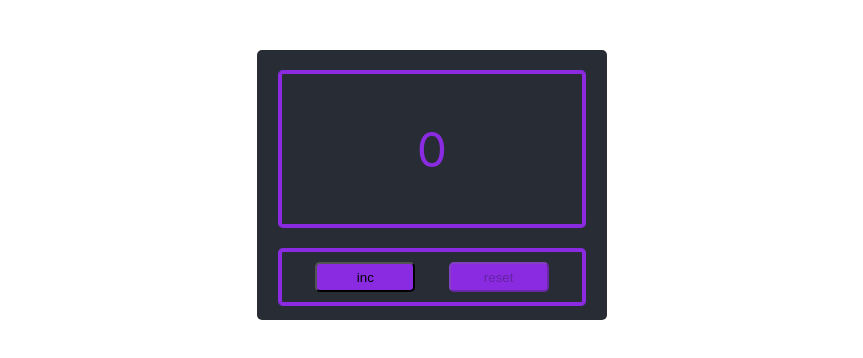
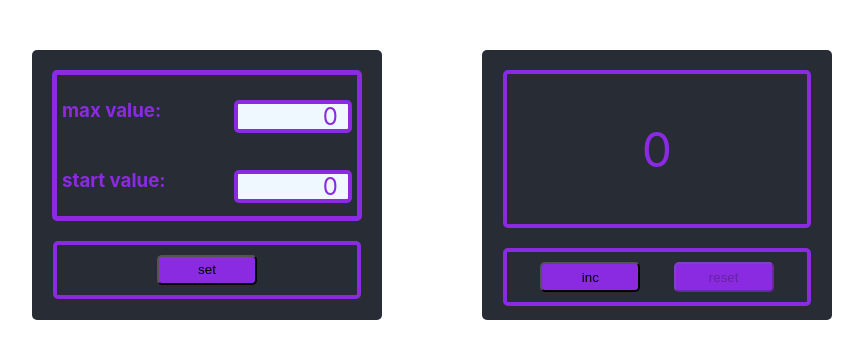
Before and after one commit to Zebych/counter, a React (Create React App) app in the folder my-appGit/: page / in a window 1280 px wide. Shown: the top 358 px of the page, without its empty margins (208-1071 px from the left). Built offline with nearby package versions, Linux system fonts and the light colour scheme.

Commit message:
make up customCounter

```diff
--- a/my-appGit/src/App.css
+++ b/my-appGit/src/App.css
@@ -5,3 +5,6 @@ body{
   display: flex;
   justify-content: center;
 }
+.position{
+  display: flex;
+}
--- a/my-appGit/src/App.tsx
+++ b/my-appGit/src/App.tsx
@@ -1,6 +1,7 @@
 import React, {useState} from 'react';
 import './App.css';
 import Counter from "./Counter/Сounter";
+import CustomCounter from "./CustomCounter/CustomСounter";
 
 
 function App() {
@@ -13,8 +14,10 @@ function App() {
         setValue(0)
     }
 
-    return (
-        <Counter value={value} incButton={incButton} resetButton={resetButton}/>
+    return (<div className={'position'}>
+            <CustomCounter value={value} incButton={incButton}/>
+            <Counter value={value} incButton={incButton} resetButton={resetButton}/>
+        </div>
     )
 }
 
--- a/my-appGit/src/Counter/Сounter.tsx
+++ b/my-appGit/src/Counter/Сounter.tsx
@@ -3,13 +3,13 @@ import React from 'react';
 import s from './Counter.module.css'
 
 
-type PropsType = {
+type CounterPropsType = {
     value: number
     incButton: () => void
     resetButton: () => void
 }
 
-const Counter: React.FC<PropsType> = (props) => {
+const Counter: React.FC<CounterPropsType> = (props) => {
     let presentValue = props.value
 
     const incButton = () => presentValue < 5 ? props.incButton() : ''
--- /dev/null
+++ b/my-appGit/src/CustomCounter/CustomCounter.module.css
@@ -0,0 +1,66 @@
+.outer_contour {
+    display: flex;
+    align-items: center;
+    flex-direction: column;
+    flex-wrap: nowrap;
+    margin: 50px;
+    width: 350px;
+    height: 270px;
+    background-color: #282c34;
+    border-radius: 5px;
+}
+
+.circuit {
+    height: 150px;
+    width: 100px;
+    border-radius: 5px;
+    border-color: #61dafb;
+
+}
+.counter{
+    display: flex;
+    width: 300px;
+    flex-direction: column;
+    margin-top: 20px;
+    border: 5px solid blueviolet;
+    border-radius: 5px;
+}
+.headDisplay{
+    display: flex;
+    justify-content: space-between;
+    color: blueviolet;
+    padding: 5px;
+}
+.display {
+    display: flex;
+    align-items: center;
+    color: blueviolet;
+    font-size: x-large;
+    justify-content: flex-end;
+    border: 4px solid blueviolet;
+    width: 100px;
+    height: 25px;
+    border-radius: 5px;
+    margin-top: 20px;
+    padding-right: 10px;
+    background-color: aliceblue;
+}
+
+.buttons {
+
+    border: 4px solid blueviolet;
+    border-radius: 5px;
+    width: 300px;
+    height: 50px;
+    margin-top: 20px;
+    display: flex;
+    justify-content: space-evenly;
+    align-items: center;
+}
+
+.button {
+    background-color: blueviolet;
+    height: 30px;
+    width: 100px;
+    border-radius: 5px;
+}
--- /dev/null
+++ b/my-appGit/src/CustomCounter/CustomСounter.tsx
@@ -0,0 +1,37 @@
+import React from 'react';
+
+import s from './CustomCounter.module.css'
+
+
+type CustomCounterPropsType = {
+    value: number
+    incButton: () => void
+}
+
+const CustomCounter: React.FC<CustomCounterPropsType> = (props) => {
+    let presentValue = props.value
+
+    const incButton = () => presentValue < 5 ? props.incButton() : ''
+
+    return (
+        <div className={s.outer_contour}>
+
+            <div className={s.counter}>
+                <div className={s.headDisplay}>
+                    <h3>max value:</h3>
+                    <div className={s.display}>{presentValue}</div>
+                </div>
+                <div className={s.headDisplay}>
+                    <h3>start value:</h3>
+                    <div className={s.display}>{presentValue}</div>
+                </div>
+            </div>
+
+            <div className={s.buttons}>
+                <button className={s.button} onClick={incButton} disabled={presentValue === 5}>set</button>
+            </div>
+        </div>
+    );
+}
+
+export default CustomCounter;
```
Also changed, not shown: 1 other file (tests, documents, lock files or other folders).
